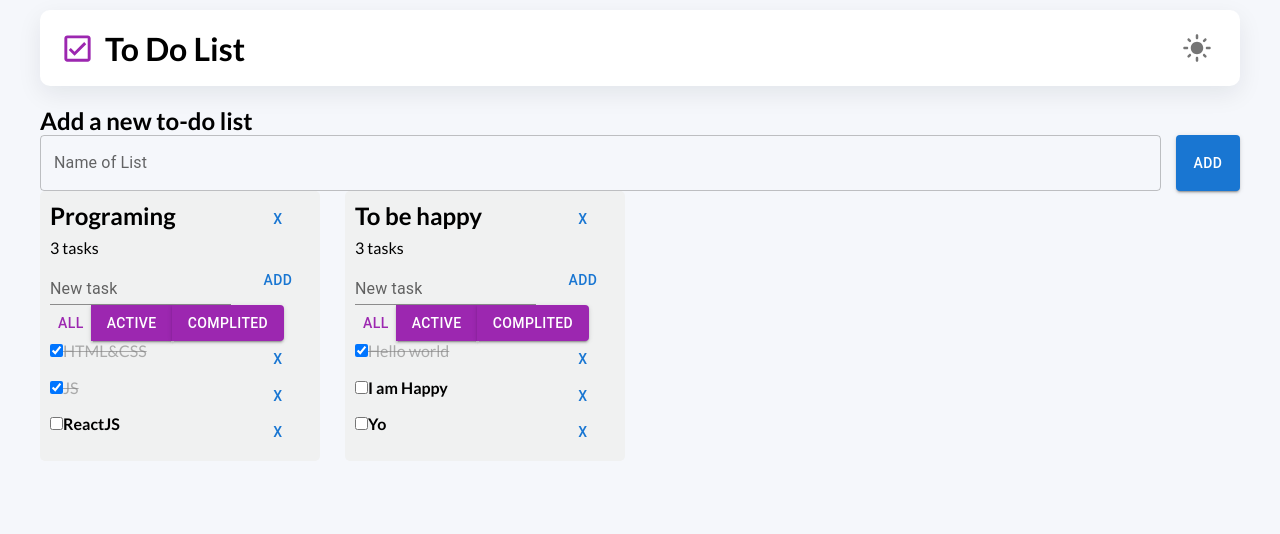
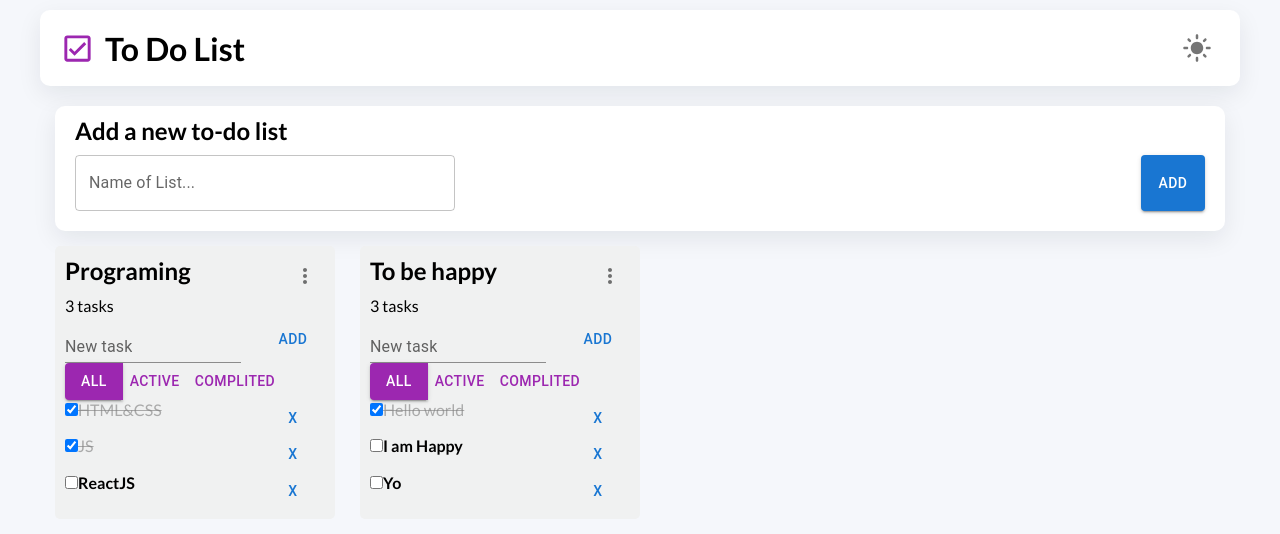
Before and after one commit to vlad615/Notes2.0, a React (Vite) app: page / in a window 1280 px wide. Shown: the top 534 px of the page. Built offline with nearby package versions, Linux system fonts and the light colour scheme.

Commit message:
adding menu to CardList

```diff
--- a/src/components/AddItem.tsx
+++ b/src/components/AddItem.tsx
@@ -24,9 +24,9 @@ export const AddItem = ({ createItem, label, primary }: Props) => {
         setValue("")
     }
     return (
-        <div className={s.wrapper}>
-            <AddItemS type="text" value={value} onChange={changeValue} variant={prim} label={label} />
+        <>
+            <AddItemS type="text" value={value} onChange={changeValue} variant={prim} label={label} sx={{borderRadius: '20px'}}/>
             <Button name="Add" callBack={newItem} primary={primary} />
-        </div>
+        </>
     )
 }
--- a/src/components/styles/AddItem.module.css
+++ /dev/null
@@ -1,3 +0,0 @@
-.wrapper {
-    display: flex;
-}
--- a/src/components/styles/AddItemS.ts
+++ b/src/components/styles/AddItemS.ts
@@ -2,6 +2,7 @@ import { styled } from '@mui/material/styles'
 import TextField from '@mui/material/TextField';
 
 export const AddItemS = styled(TextField)({
-    flexGrow: '1',
-    marginRight: '15px'
-})
+    maxWidth: '380px',
+    width: '100%',
+    marginRight: '15px',
+} )
--- a/src/layout/todoList/ToDoLists.module.css
+++ b/src/layout/todoList/ToDoLists.module.css
@@ -1,3 +1,7 @@
+.wrapper {
+    margin: 0 15px;
+}
+
 .tasksWrapper {
     display: flex;
     gap: 25px;
--- a/src/layout/todoList/ToDoLists.tsx
+++ b/src/layout/todoList/ToDoLists.tsx
@@ -3,6 +3,7 @@ import { CardList, type ListType } from "./components/CardList";
 import type { TaskProps } from "./components/CardList";
 import { AddItem } from "../../components/AddItem";
 import s from "./ToDoLists.module.css"
+import { Form } from "./components/Form";
 
 const task1 = crypto.randomUUID()
 const task2 = crypto.randomUUID()
@@ -100,10 +101,8 @@ export const ToDoLists = () => {
     return (
         <section>
             <div className="container">
-                <div className={s.formWrapper}>
-                    <h2>Add a new to-do list </h2>
-                    <AddItem createItem={createList} label="Name of List" primary />
-                </div>
+                <div className={s.wrapper}>
+                    <Form createList={createList} />
                     <div className={s.tasksWrapper}>
                         {currentLists.map(l => <CardList key={l.id} tasks={currentTasks[l.id]} {...l}
                             updateList={updateList}
@@ -114,8 +113,7 @@ export const ToDoLists = () => {
                             changeTitle={updateTaskTitle} />)}
                     </div>
                 </div>
+            </div>
         </section>
-
-
     )
 }
--- a/src/layout/todoList/components/CardList.tsx
+++ b/src/layout/todoList/components/CardList.tsx
@@ -3,6 +3,7 @@ import s from "./CardList.module.css"
 import { AddItem } from "../../../components/AddItem";
 import { EditebleTitle } from "../../../components/EditebleTitle";
 import ButtonGroup from '@mui/material/ButtonGroup';
+import { MenuList } from "./menuList";
 
 
 type Filter = "all" | "complited" | "active"
@@ -73,21 +74,20 @@ export const CardList = ({ id, title, filter, tasks, updateList, delList, create
 
             <div className={s.titleWrapper}>
                 <h2><EditebleTitle title={title} setNewTitle={EditTitle} /></h2>
-                <Button name="x" callBack={() => delList(id)} />
+                <MenuList deleteList={()=>delList(id)}/>
             </div>
             <span className="counter">{tasks.length} tasks</span>
             <div className={s.addWrapper}>
                 <AddItem createItem={AddTaskHandler} label="New task" /></div>
-
             <div>
                 <ButtonGroup color="secondary" aria-label="Medium-sized button group">
-                    <Button primary={filter === "all" ? false : true}
+                    <Button primary={filter === "all" ? true : false}
                         name="All"
                         callBack={() => updateList({ id, title, filter: "all" })} />
-                    <Button primary={filter === "active" ? false : true}
+                    <Button primary={filter === "active" ? true : false}
                         name="Active"
                         callBack={() => updateList({ id, title, filter: "active" })} />
-                    <Button primary={filter === "complited" ? false : true}
+                    <Button primary={filter === "complited" ? true : false}
                         name="Complited"
                         callBack={() => updateList({ id, title, filter: "complited" })} />
                 </ButtonGroup>
--- /dev/null
+++ b/src/layout/todoList/components/Form.module.css
@@ -0,0 +1,17 @@
+.wrapper {
+    background-color: #fff;
+    border-radius: 10px;
+    padding: 10px 20px 20px;
+    margin-bottom: 15px;
+    box-shadow: 0 8px 24px rgba(15,23,42,0.08);
+
+}
+
+.inputsWrapper {
+    display: flex;
+    justify-content: space-between;
+}
+
+.title{
+    margin-bottom: 10px;
+}
--- /dev/null
+++ b/src/layout/todoList/components/Form.tsx
@@ -0,0 +1,20 @@
+import { AddItem } from "../../../components/AddItem"
+import type { ListType } from "./CardList"
+import s from "./Form.module.css"
+
+type Props = {
+    createList: (title: ListType["title"]) => void
+}
+
+export const Form = ({ createList }: Props) => {
+
+    return (
+        <div className={s.wrapper}>
+            <h2 className={s.title}>Add a new to-do list</h2>
+            <div className={s.inputsWrapper}>
+                <AddItem createItem={createList} label="Name of List..." primary />
+            </div>
+
+        </div>
+    )
+}
--- /dev/null
+++ b/src/layout/todoList/components/MenuList.tsx
@@ -0,0 +1,57 @@
+import * as React from 'react';
+import IconButton from '@mui/material/IconButton';
+import Menu from '@mui/material/Menu';
+import MenuItem from '@mui/material/MenuItem';
+import MoreVertIcon from '@mui/icons-material/MoreVert';
+
+
+type Props = {
+    deleteList: () => void
+}
+
+export const MenuList = ({ deleteList }: Props) => {
+    const [anchorEl, setAnchorEl] = React.useState<null | HTMLElement>(null);
+    const open = Boolean(anchorEl);
+    const handleClick = (event: React.MouseEvent<HTMLElement>) => {
+        setAnchorEl(event.currentTarget);
+    };
+    const handleClose = () => {
+        setAnchorEl(null);
+    };
+
+    return (
+        <div>
+            <IconButton
+                aria-label="more"
+                id="long-button"
+                aria-controls={open ? 'long-menu' : undefined}
+                aria-expanded={open}
+                aria-haspopup="true"
+                onClick={handleClick}
+            >
+                <MoreVertIcon />
+            </IconButton>
+            <Menu
+                id="long-menu"
+                anchorEl={anchorEl}
+                open={open}
+                onClose={handleClose}
+                slotProps={{
+                    paper: {
+                        style: {
+                            width: '20ch',
+                        },
+                    },
+                    list: {
+                        'aria-labelledby': 'long-button',
+                    },
+                }}
+            >
+
+                <MenuItem onClick={handleClose}>delete done tasks</MenuItem>
+                <MenuItem onClick={handleClose}>delete all tasks</MenuItem>
+                <MenuItem onClick={() => deleteList()}>delet To-Do List</MenuItem>
+            </Menu>
+        </div>
+    );
+}
--- a/src/styles/index.css
+++ b/src/styles/index.css
@@ -19,9 +19,6 @@ body {
 .container {
   max-width: 1200px;
   margin: 0 auto;
-}
-
-section {
   padding: 0 15px;
 }
 
```
Lines whose indentation alone changed are shown as unchanged.
